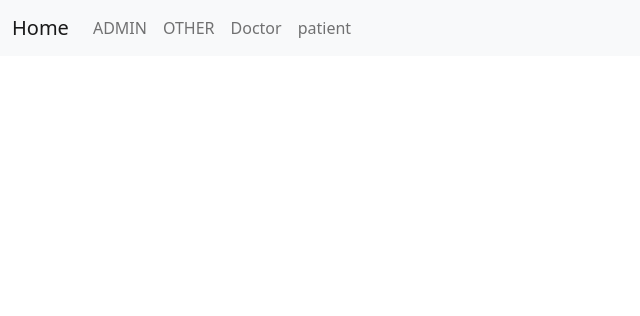
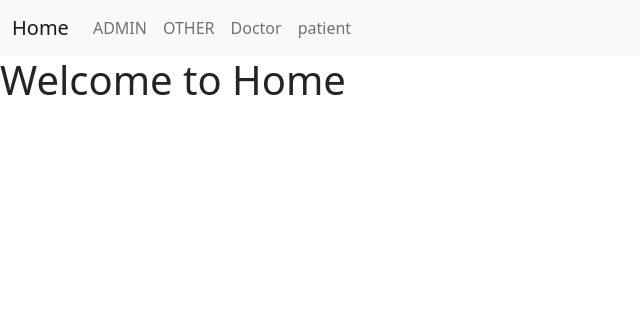
Before and after one commit to MOHAMMED-NASSER22/DATABASE, a Django app: page / in a window 1280 px wide. Shown: the top 316 px of the page, without its empty margins (0-640 px from the left). Run offline with Django 3.2, Linux system fonts and the light colour scheme.

Commit message:
home change

```diff
--- a/information_db/Informationapp/urls.py
+++ b/information_db/Informationapp/urls.py
@@ -16,5 +16,6 @@ urlpatterns = [
     path('other/', views.other, name='other'),
     path('doctor/', views.doctor, name='doctor'),
     path('patient/', views.patient, name='patient'),
+    path('', views.Home, name='Home'),
 
 ]
--- a/information_db/Informationapp/views.py
+++ b/information_db/Informationapp/views.py
@@ -18,3 +18,6 @@ def doctor(request):
 
 def patient(request):
     return render(request, 'Informationapp/patient.html')
+
+def Home(request):
+    return render(request, 'Informationapp/Home.html')
--- a/information_db/information_db/urls.py
+++ b/information_db/information_db/urls.py
@@ -19,6 +19,6 @@ from Informationapp import views
 
 urlpatterns = [
     path('admin/', admin.site.urls),
-    path('',views.index,name='index'),
+    path('',views.Home,name='Home'),
     path('Informationapp/', include('Informationapp.urls')),
 ]
--- /dev/null
+++ b/information_db/templates/Informationapp/Home.html
@@ -0,0 +1,11 @@
+<!DOCTYPE html>
+
+{% extends "Informationapp/base.html" %}
+
+{%block body_block %}
+
+<h1> Welcome to  Home </h1>
+
+
+
+{% endblock %}
--- a/information_db/templates/Informationapp/base.html
+++ b/information_db/templates/Informationapp/base.html
@@ -8,13 +8,13 @@
   <body>
       <nav class="navbar navbar-expand-lg navbar-light bg-light">
   <div class="container-fluid">
-    <a class="navbar-brand" href="{% url 'index' %}">Home</a>
+    <a class="navbar-brand" href="{% url 'Informationapp:Home' %}">Home</a>
     <button class="navbar-toggler" type="button" data-bs-toggle="collapse" data-bs-target="#navbarNavAltMarkup" aria-controls="navbarNavAltMarkup" aria-expanded="false" aria-label="Toggle navigation">
       <span class="navbar-toggler-icon"></span>
     </button>
     <div class="collapse navbar-collapse" id="navbarNavAltMarkup">
       <div class="navbar-nav">
-<!--        <a class="nav-link active" aria-current="page" href="{% url 'index' %}">Home</a>-->
+<!--        <a class="nav-link active" aria-current="page" href="{% url 'Informationapp:patient' %}">Home</a>-->
         <a class="nav-link" href="{% url 'admin:index' %}">ADMIN</a>
         <a class="nav-link" href="{% url 'Informationapp:other' %}">OTHER</a>
         <a class="nav-link" href="{% url 'Informationapp:doctor' %}">Doctor</a>
```
